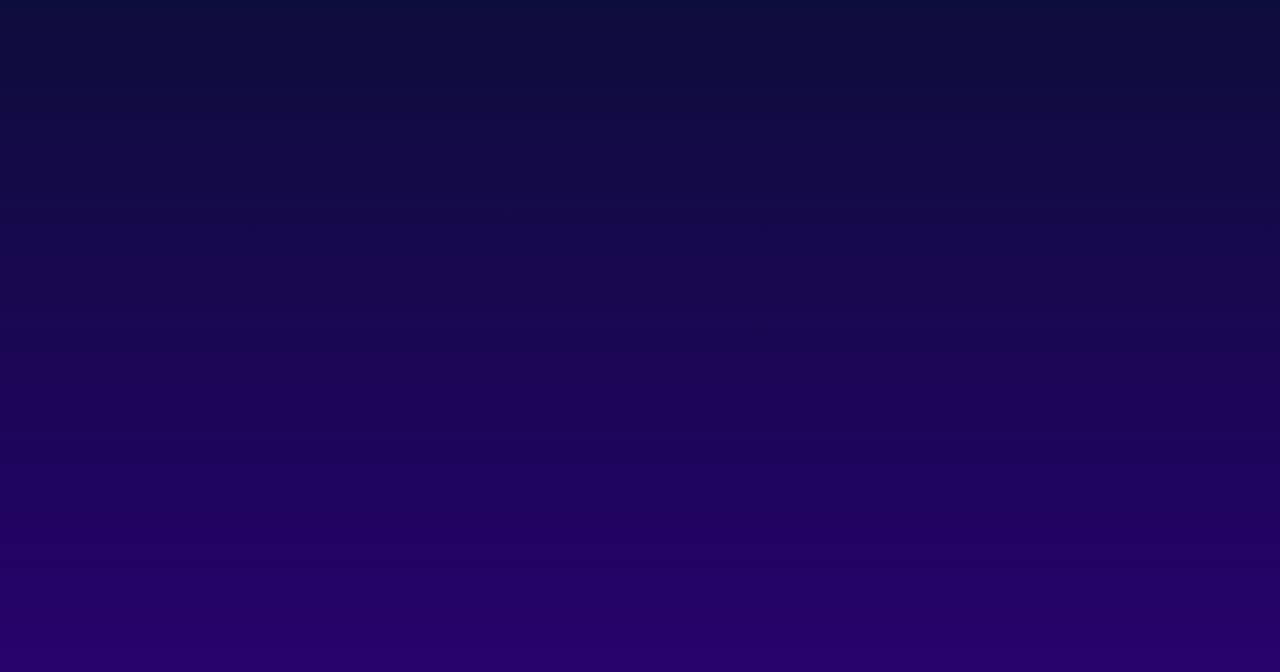
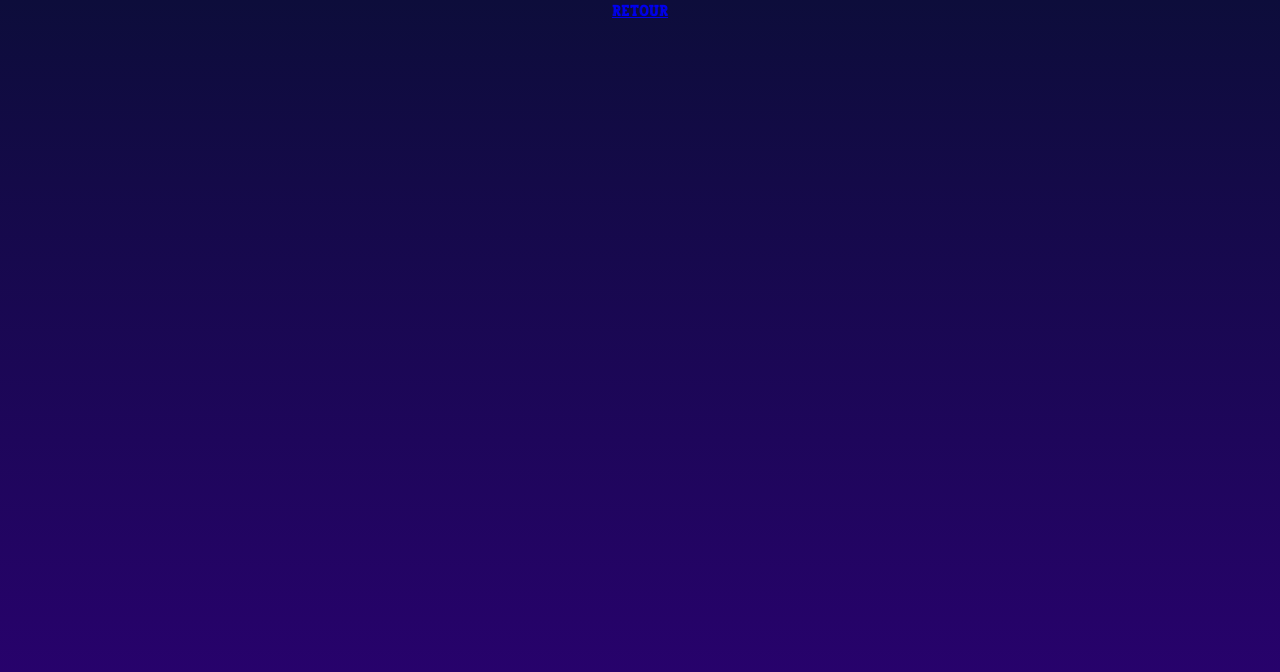
Before and after one commit to Wedja10/SAE_S4, a React (Vite) app: page /game in a window 1280 px wide. Before the commit this address had no page. Shown: the top 672 px of the page. Built offline with nearby package versions, Linux system fonts and the light colour scheme.

Commit message:
feat: add Game component and route for game page

```diff
--- a/src/AppRouter.tsx
+++ b/src/AppRouter.tsx
@@ -1,12 +1,14 @@
 import React from "react";
 import { BrowserRouter as Router, Routes, Route } from "react-router-dom";
 import Home from "./view/Home";
+import Game from "./view/Game";
 
 const AppRouter: React.FC = () => {
     return (
         <Router>
             <Routes>
                 <Route path="/" element={<Home />} />
+                <Route path="/game" element={<Game />} />
             </Routes>
         </Router>
     );
--- /dev/null
+++ b/src/view/Game.tsx
@@ -0,0 +1,13 @@
+import { NavLink } from "react-router-dom";
+
+const Game: React.FC = () => {
+    return (
+        <>
+            <NavLink to="/" className="back-btn">
+            Retour
+            </NavLink>
+        </>
+    );
+};
+
+export default Game;
```
